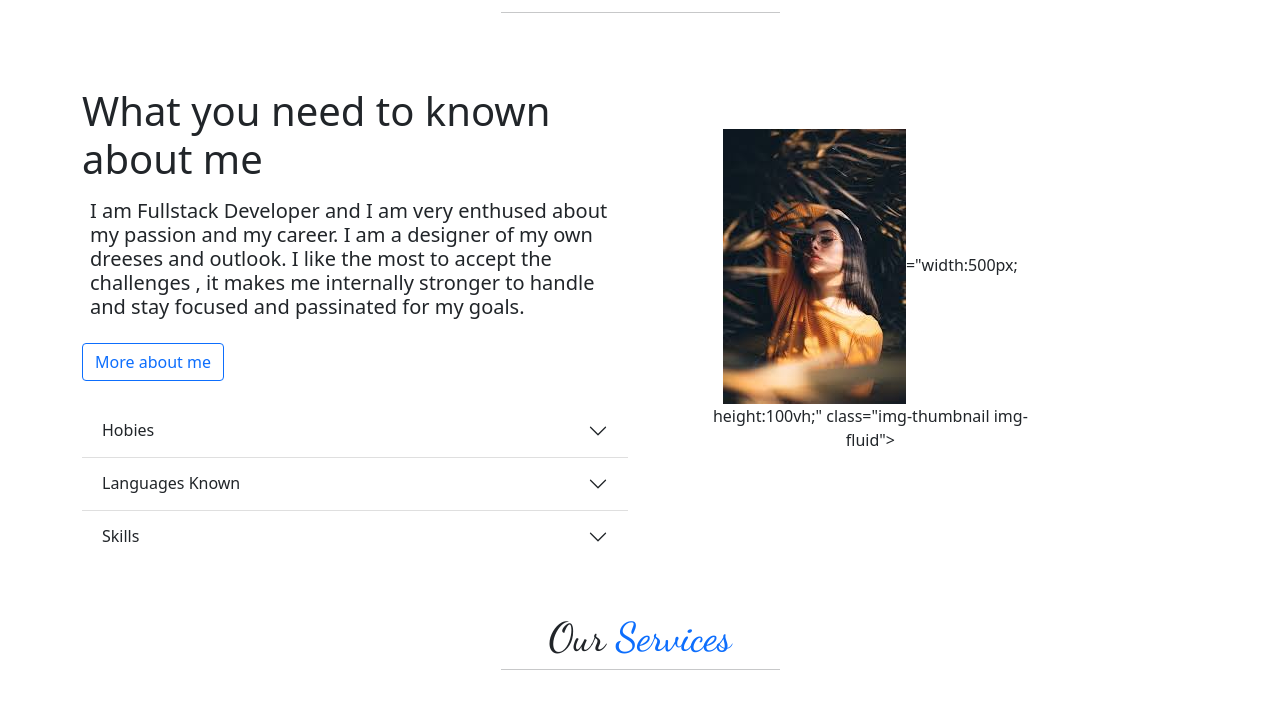
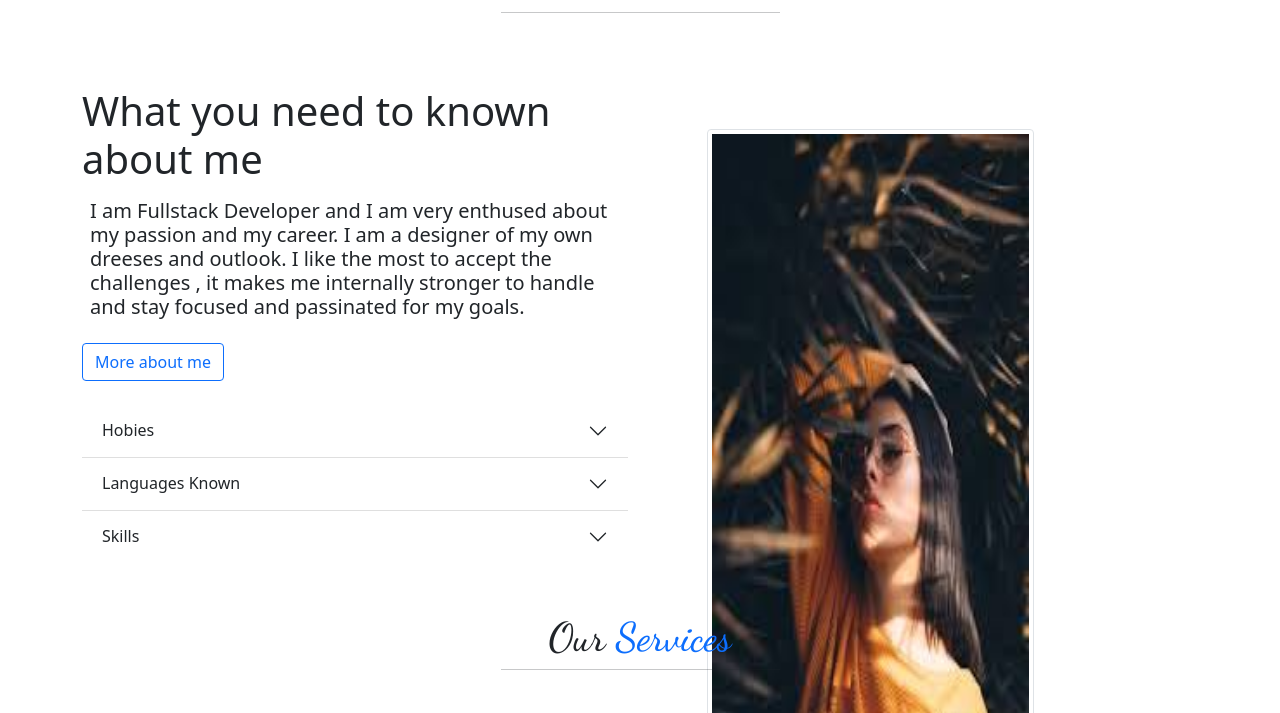
Before and after one commit to mamta1230/animationstyle, a plain HTML site: page index.html in a window 1280 px wide. Shown: the part 600-1313 px from the top of the page. Drawn offline with nearby package versions, Linux system fonts and the light colour scheme; a web font is replaced by a local one.

Commit message:
Update index.html

```diff
--- a/index.html
+++ b/index.html
@@ -155,7 +155,7 @@
                 </div>
               </div>
                 <div class="col-md-6 text-center mt-4 img m-auto tex-end"data-aos="zoom-out" data-aos-offset="200">
-                  <div class="img1"><img src="images1.png"!important <style>="width:500px; height:100vh;" class="img-thumbnail img-fluid"</style>></div></div>
+                  <div class="img1"><img src="images1.png"!important style="width:500px; height:100vh;" class="img-thumbnail img-fluid"></div></div>
             </div>
             </div>
 
```
